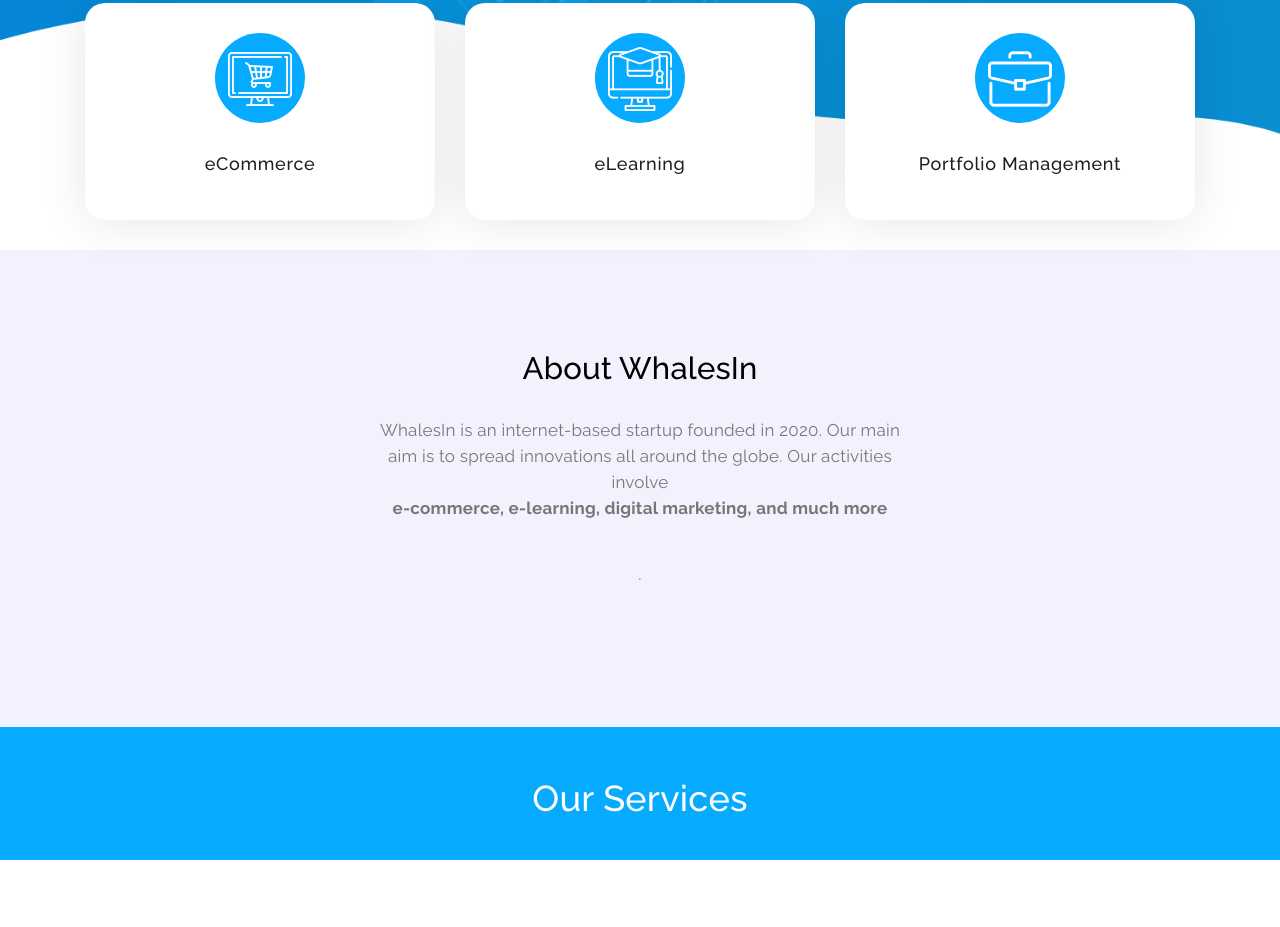
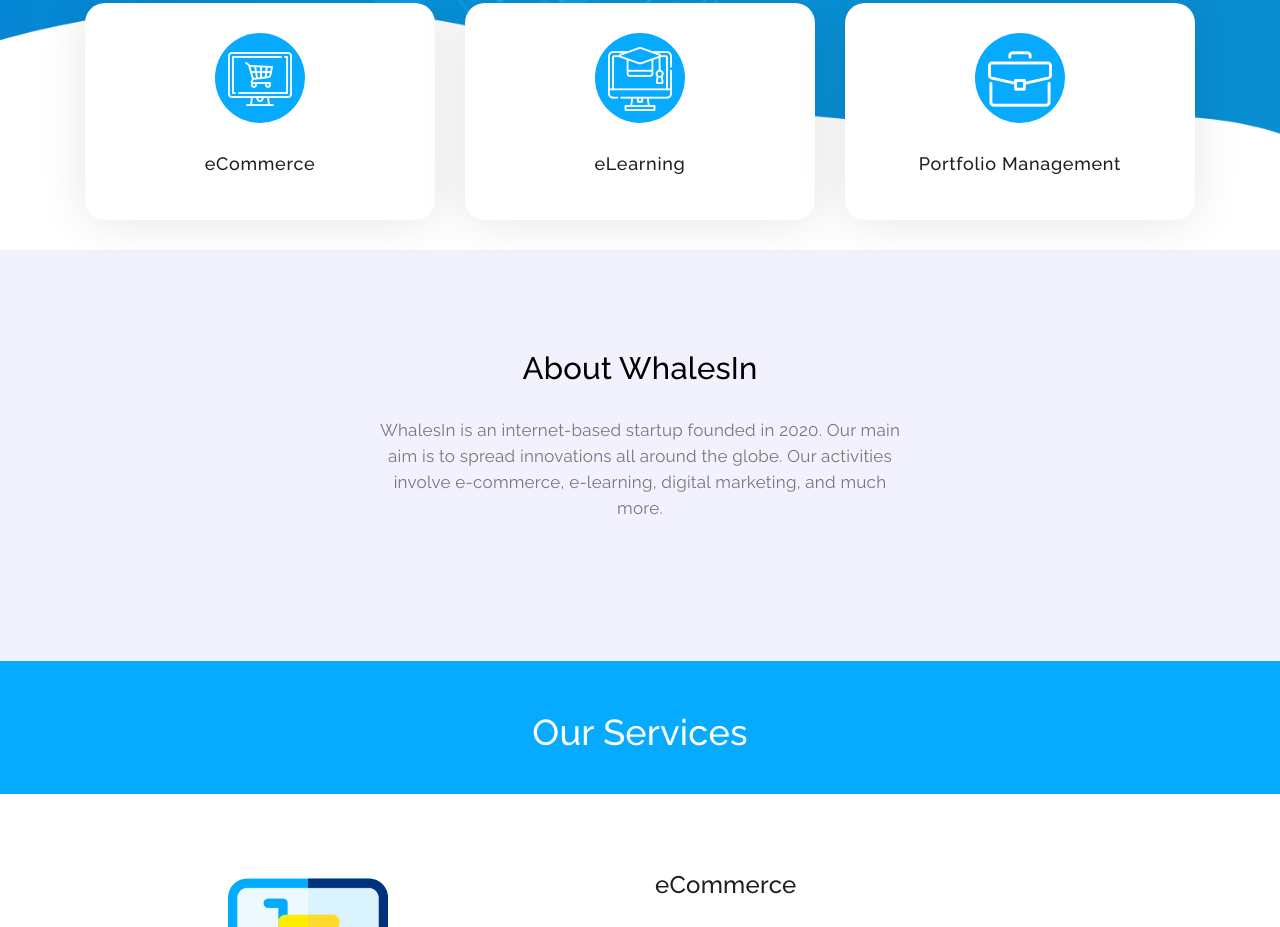
Before and after one commit to whalesin/whalesin.github.io, a plain HTML site: page index.html in a window 1280 px wide. Shown: the part 607-1534 px from the top of the page. Drawn offline with Linux system fonts and the light colour scheme.

Commit message:
again updated about section
back to normal

```diff
--- a/index.html
+++ b/index.html
@@ -130,7 +130,7 @@
                         <div class="offset-lg-3 col-lg-6">
                             <div class="info">
                                 <h1>About WhalesIn</h1>
-                                <p>WhalesIn is an internet-based startup founded in 2020. Our main aim is to spread innovations all around the globe. Our activities involve <strong>e-commerce, e-learning, digital marketing, and much more</strong>.</p>
+                                <p>WhalesIn is an internet-based startup founded in 2020. Our main aim is to spread innovations all around the globe. Our activities involve e-commerce, e-learning, digital marketing, and much more.</p>
                             </div>
                         </div>
                     </div>
```
